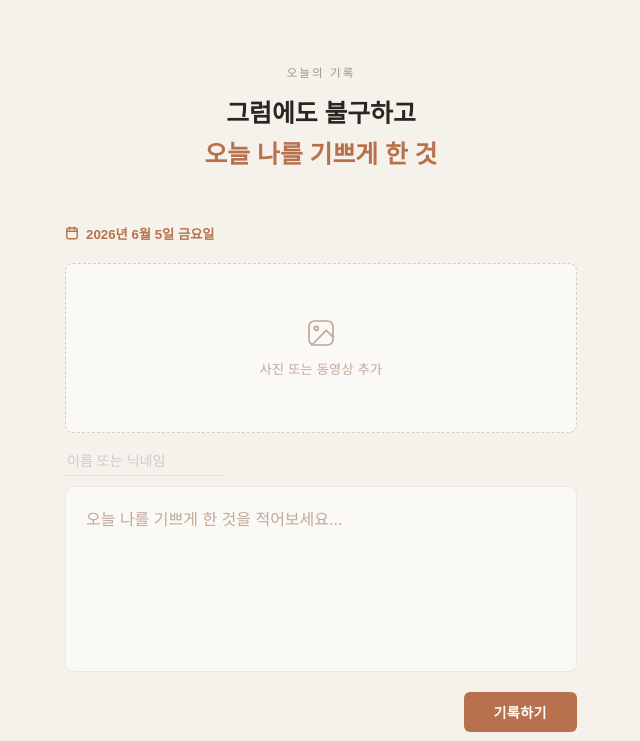
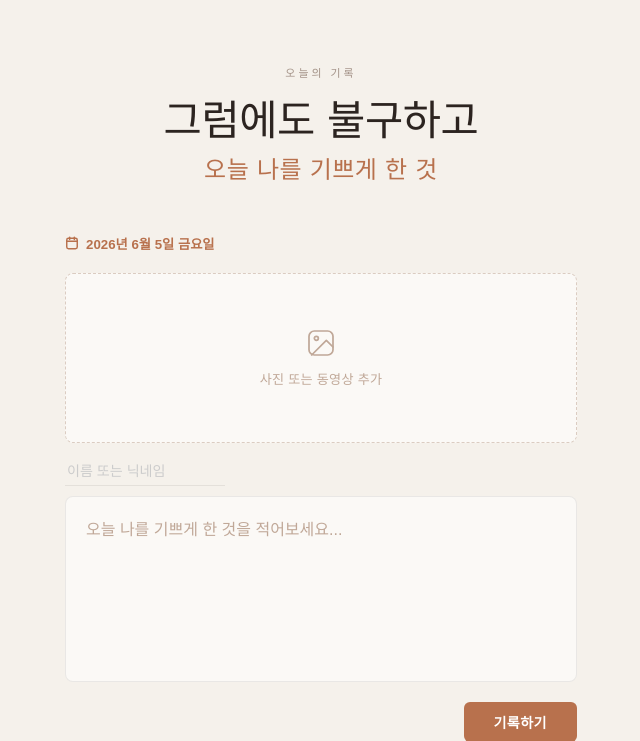
Before and after one commit to mihashin1230-wq/happy-journal, a Flask app: page / in a window 1280 px wide. Shown: the top 741 px of the page, without its empty margins (319-959 px from the left). Run offline with Flask 3, Linux system fonts and the light colour scheme; data that the repository does not hold is empty; some web fonts are replaced.

Commit message:
typography: Black Han Sans display font for header

```diff
--- a/static/style.css
+++ b/static/style.css
@@ -24,23 +24,31 @@ body {
 }
 
 .header-label {
-  font-size: 0.72rem;
-  letter-spacing: 0.18em;
+  font-size: 0.68rem;
+  letter-spacing: 0.28em;
   color: var(--muted);
   text-transform: uppercase;
-  margin-bottom: 14px;
+  margin-bottom: 18px;
+  font-weight: 500;
 }
 
 .page-header h1 {
-  font-size: 1.55rem;
-  font-weight: 700;
-  line-height: 1.65;
+  font-family: 'Black Han Sans', sans-serif;
+  font-size: 2.6rem;
+  font-weight: 400;
+  line-height: 1.25;
   color: var(--text);
+  letter-spacing: -0.01em;
 }
 
 .page-header h1 em {
   font-style: normal;
+  font-family: 'Black Han Sans', sans-serif;
   color: var(--accent);
+  display: block;
+  font-size: 1.5rem;
+  letter-spacing: 0.02em;
+  margin-top: 6px;
 }
 
 /* ── Composer ── */
--- a/templates/index.html
+++ b/templates/index.html
@@ -5,6 +5,7 @@
   <meta name="viewport" content="width=device-width, initial-scale=1.0">
   <title>그럼에도 불구하고</title>
   <link rel="stylesheet" as="style" crossorigin href="https://cdn.jsdelivr.net/gh/orioncactus/pretendard@v1.3.9/dist/web/variable/pretendardvariable.css">
+  <link href="https://fonts.googleapis.com/css2?family=Black+Han+Sans&display=swap" rel="stylesheet">
   <link rel="stylesheet" href="/static/style.css">
 </head>
 <body>
```
